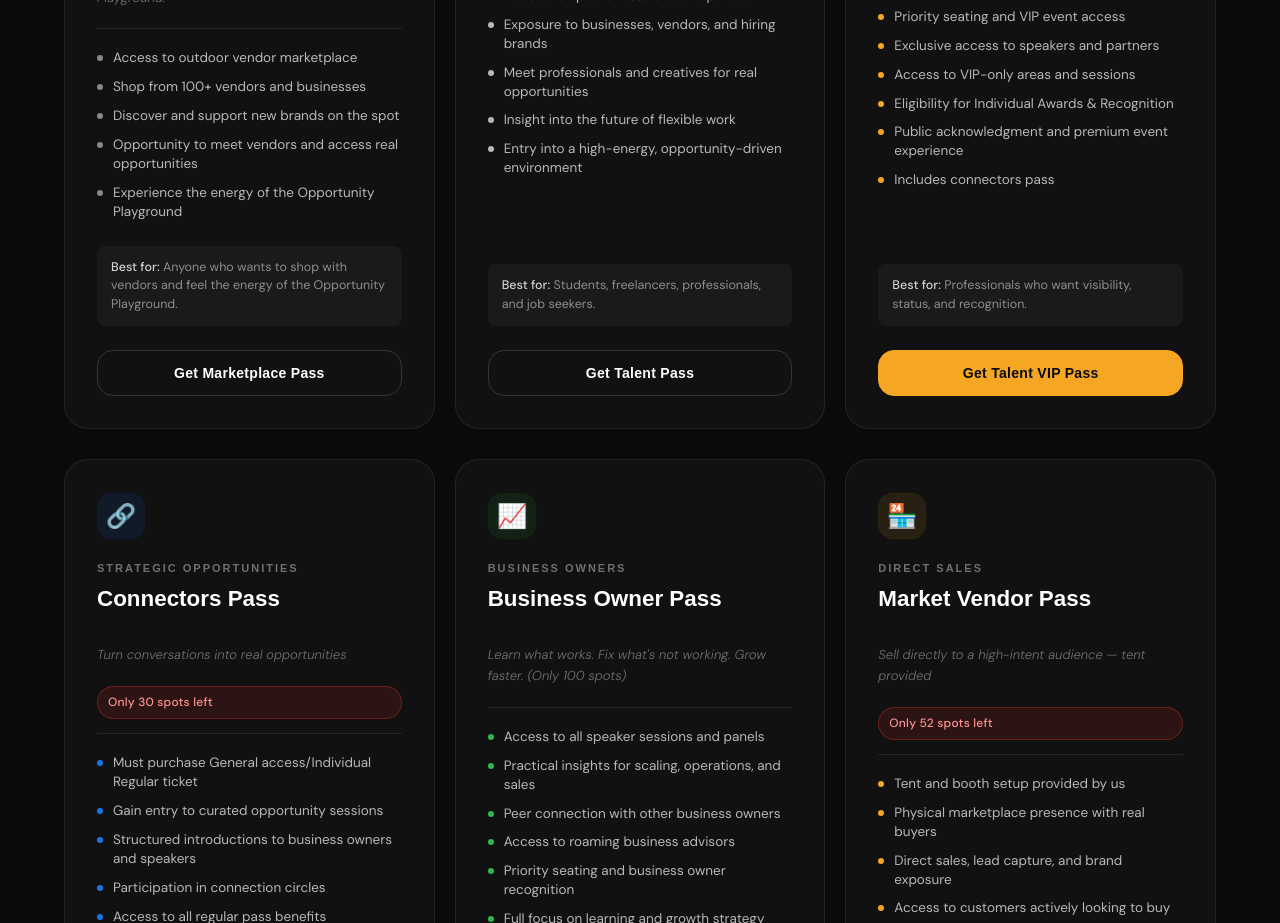
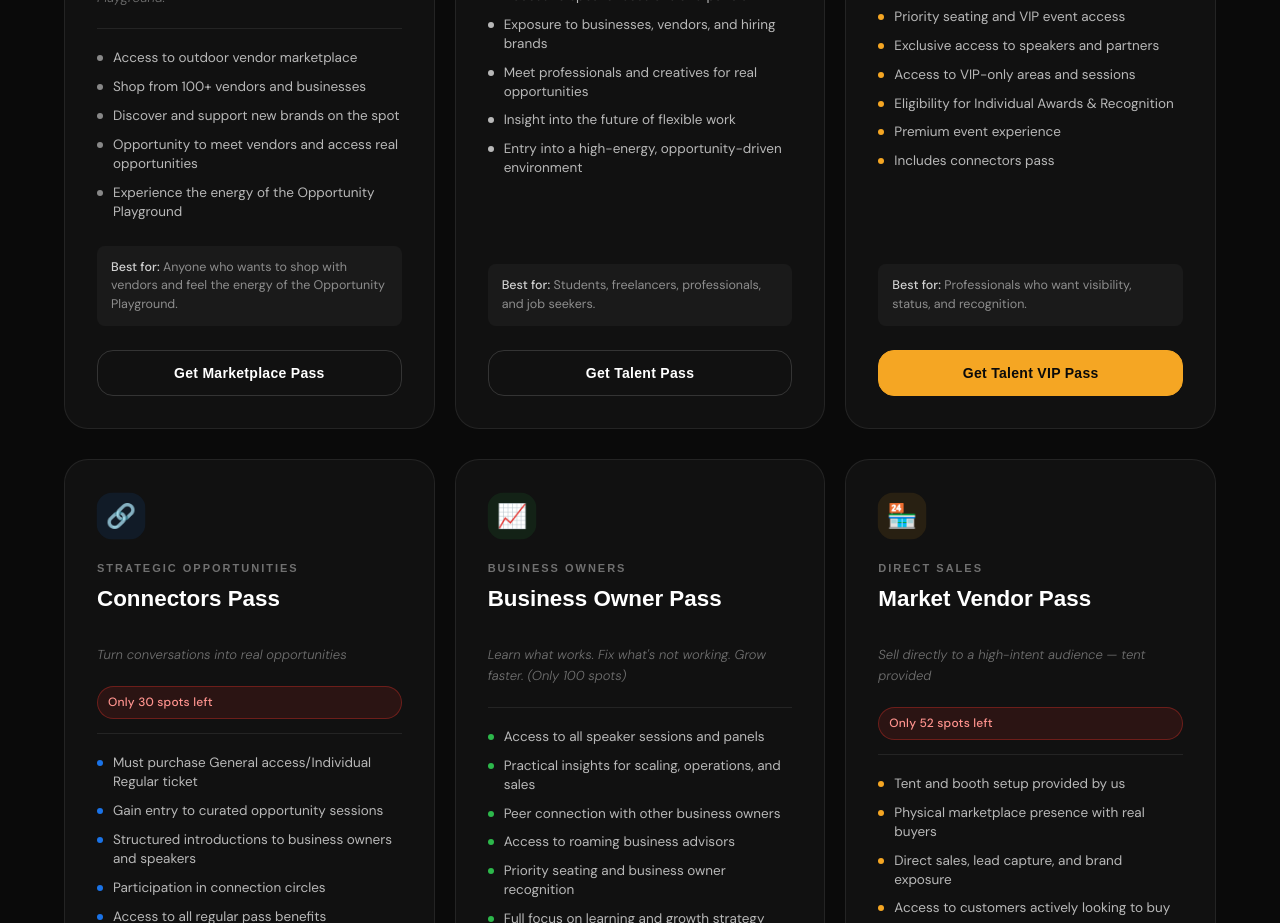
Before and after one commit to Zidepeoplenewaccount/connexa, a React (Vite) app: page / in a window 1280 px wide. Shown: the part 5040-5963 px from the top of the page. Built offline with nearby package versions, Linux system fonts and the light colour scheme.

Commit message:
Update VIP ticket bullet copy

```diff
--- a/src/components/Tickets.jsx
+++ b/src/components/Tickets.jsx
@@ -73,7 +73,7 @@ const tickets = [
       'Exclusive access to speakers and partners',
       'Access to VIP-only areas and sessions',
       'Eligibility for Individual Awards & Recognition',
-      'Public acknowledgment and premium event experience',
+      'Premium event experience',
       'Includes connectors pass',
     ],
     bestFor: 'Professionals who want visibility, status, and recognition.',
```
